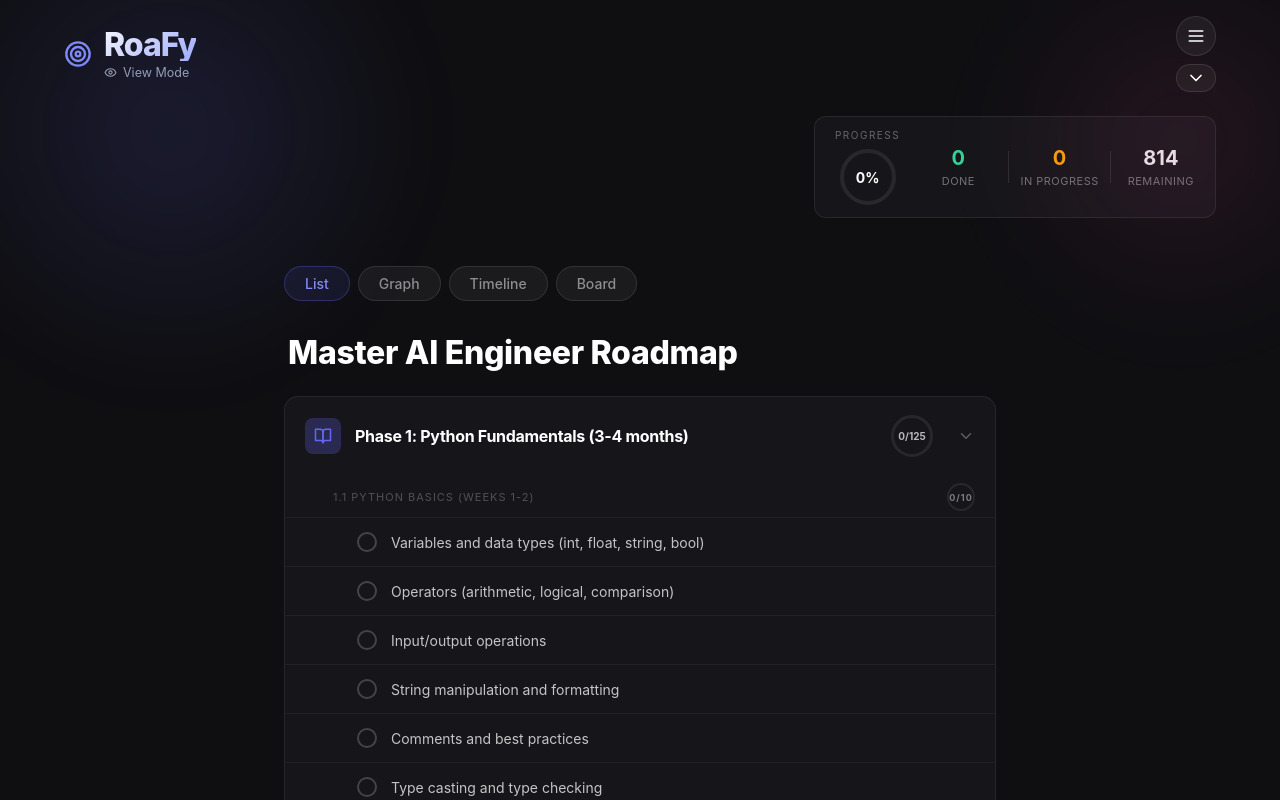
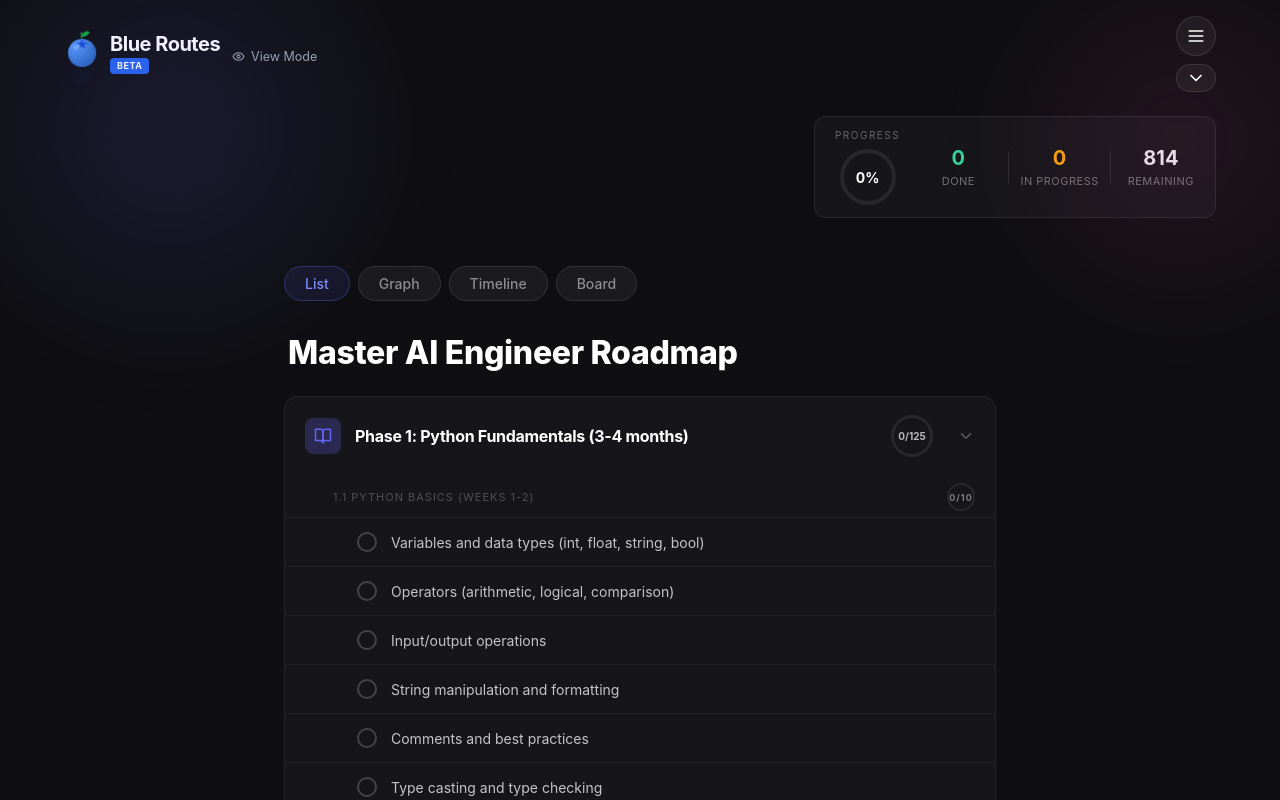
Before and after one commit to mushfiq-faiyaz/RoaFy, a React (Vite) app: page / in a window 1280 px wide. Built offline with nearby package versions, Linux system fonts and the light colour scheme.

Commit message:
logo and name change

```diff
--- /dev/null
+++ b/src/components/BlueRoutesLogo.jsx
@@ -0,0 +1,108 @@
+import React from 'react';
+
+const BlueRoutesLogo = () => {
+  return (
+    <div style={{ display: 'flex', alignItems: 'center', gap: '10px' }}>
+      {/* Fruit container: berry + shadow stacked */}
+      <div style={{ display: 'flex', flexDirection: 'column', alignItems: 'center', gap: '2px' }}>
+        {/* Blueberry SVG */}
+        <svg
+          className="berry-float"
+          width="36"
+          height="44"
+          viewBox="0 0 36 44"
+          fill="none"
+          xmlns="http://www.w3.org/2000/svg"
+        >
+          {/* Stem */}
+          <line x1="18" y1="6" x2="18" y2="11" stroke="#15803d" strokeWidth="1.8" strokeLinecap="round" />
+
+          {/* Leaf */}
+          <ellipse
+            cx="22"
+            cy="7"
+            rx="4"
+            ry="2"
+            fill="#16a34a"
+            transform="rotate(-30 22 7)"
+          />
+
+          {/* Main berry body */}
+          <circle cx="18" cy="26" r="14" fill="#3b82f6" />
+
+          {/* Radial gradient overlay — top-left highlight */}
+          <circle cx="18" cy="26" r="14" fill="url(#berryGradient)" />
+
+          {/* Crown / 5-pointed star at top of berry */}
+          <polygon
+            points="18,12 19.4,15.8 23.4,15.8 20.2,18.2 21.4,22 18,19.8 14.6,22 15.8,18.2 12.6,15.8 16.6,15.8"
+            fill="#1d4ed8"
+          />
+
+          {/* Glossy highlight ellipse */}
+          <ellipse
+            cx="13"
+            cy="20"
+            rx="4"
+            ry="2.5"
+            fill="#93c5fd"
+            opacity="0.4"
+            transform="rotate(-20 13 20)"
+          />
+
+          {/* Gradient definition */}
+          <defs>
+            <radialGradient
+              id="berryGradient"
+              cx="30%"
+              cy="28%"
+              r="70%"
+              fx="25%"
+              fy="22%"
+            >
+              <stop offset="0%" stopColor="white" stopOpacity="0.15" />
+              <stop offset="100%" stopColor="black" stopOpacity="0.20" />
+            </radialGradient>
+          </defs>
+        </svg>
+
+        {/* Shadow */}
+        <div className="berry-shadow" />
+      </div>
+
+      {/* Wordmark + BETA badge */}
+      <div style={{ display: 'flex', flexDirection: 'column', gap: '4px' }}>
+        <span
+          style={{
+            color: 'white',
+            fontWeight: 700,
+            fontSize: '20px',
+            letterSpacing: '-0.5px',
+            lineHeight: 1,
+            fontFamily: 'inherit',
+          }}
+        >
+          Blue Routes
+        </span>
+        <span
+          style={{
+            display: 'inline-block',
+            width: 'fit-content',
+            background: '#2563eb',
+            color: 'white',
+            fontSize: '9px',
+            fontWeight: 700,
+            padding: '2px 7px',
+            borderRadius: '4px',
+            letterSpacing: '0.5px',
+            lineHeight: 1.4,
+          }}
+        >
+          BETA
+        </span>
+      </div>
+    </div>
+  );
+};
+
+export default BlueRoutesLogo;
--- a/src/components/Header.jsx
+++ b/src/components/Header.jsx
@@ -1,7 +1,8 @@
 import React, { useState, useEffect, useRef } from 'react';
 import ProgressRing from './ProgressRing';
+import BlueRoutesLogo from './BlueRoutesLogo';
 import './Header.css';
-import { Target, Download, Menu, Plus, FileText, Check, ChevronDown, Edit2, Copy, RotateCcw, Trash2, PenLine, FileJson, FileDown, Eye, Pencil, Activity, CheckCircle, Clock, ListTodo, Save } from 'lucide-react';
+import { Download, Menu, Plus, FileText, Check, ChevronDown, Edit2, Copy, RotateCcw, Trash2, PenLine, FileJson, FileDown, Eye, Pencil, Activity, CheckCircle, Clock, ListTodo, Save } from 'lucide-react';
 
 const Header = ({
   roadmap, progress, onManualSave, onEdit, isEditing,
@@ -197,9 +198,8 @@ const Header = ({
       <div className="header-container">
         <div className="header-top-row">
           <div className="brand-logo">
-            <Target className="brand-icon" size={28} />
+            <BlueRoutesLogo />
             <div className="brand-text-wrapper">
-              <h1 className="website-name">RoaFy</h1>
               {isEditing ? (
                 <span className="mode-badge edit-badge">
                   <Pencil size={13} /> Edit Mode
--- a/src/index.css
+++ b/src/index.css
@@ -112,3 +112,29 @@ button {
   color: inherit;
   transition: all 0.2s cubic-bezier(0.25, 0.1, 0.25, 1);
 }
+
+/* ── Berry Logo Animations ── */
+@keyframes berryFloat {
+  0%   { transform: translateY(0px) rotate(-3deg); }
+  50%  { transform: translateY(-8px) rotate(3deg); }
+  100% { transform: translateY(0px) rotate(-3deg); }
+}
+
+@keyframes berryShadow {
+  0%   { transform: scaleX(1);   opacity: 0.20; }
+  50%  { transform: scaleX(0.6); opacity: 0.08; }
+  100% { transform: scaleX(1);   opacity: 0.20; }
+}
+
+.berry-float {
+  animation: berryFloat 3s ease-in-out infinite;
+}
+
+.berry-shadow {
+  width: 22px;
+  height: 5px;
+  border-radius: 50%;
+  background: #1d4ed8;
+  filter: blur(4px);
+  animation: berryShadow 3s ease-in-out infinite;
+}
```
